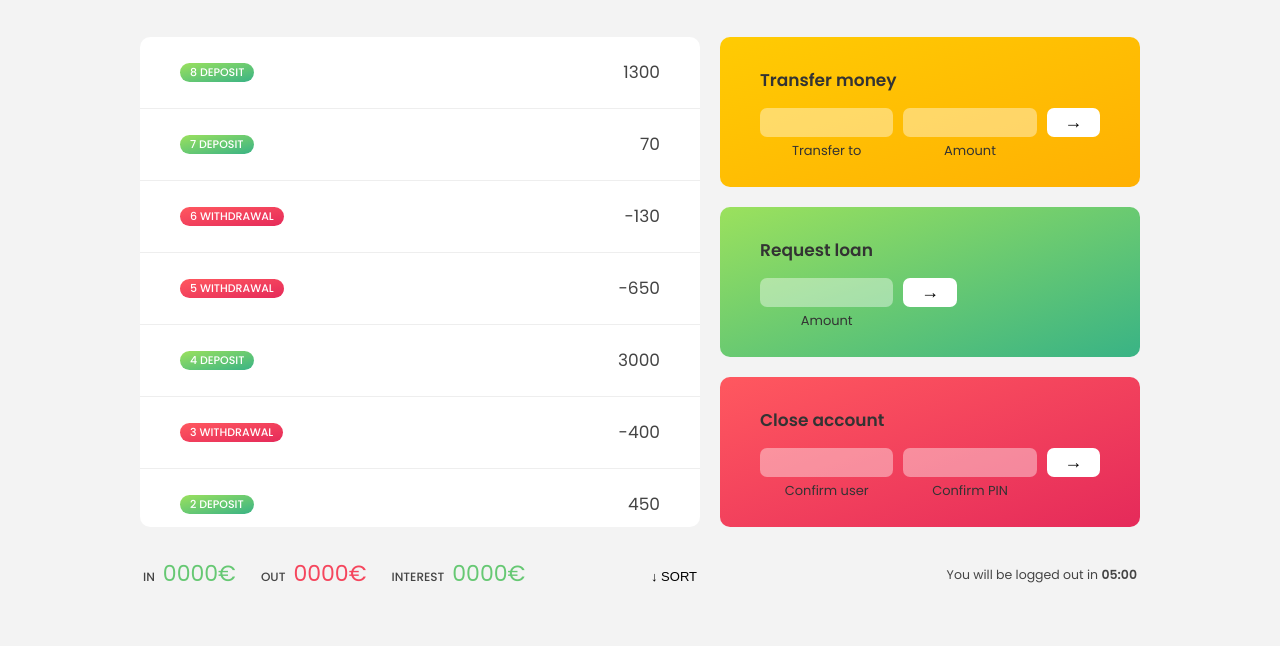
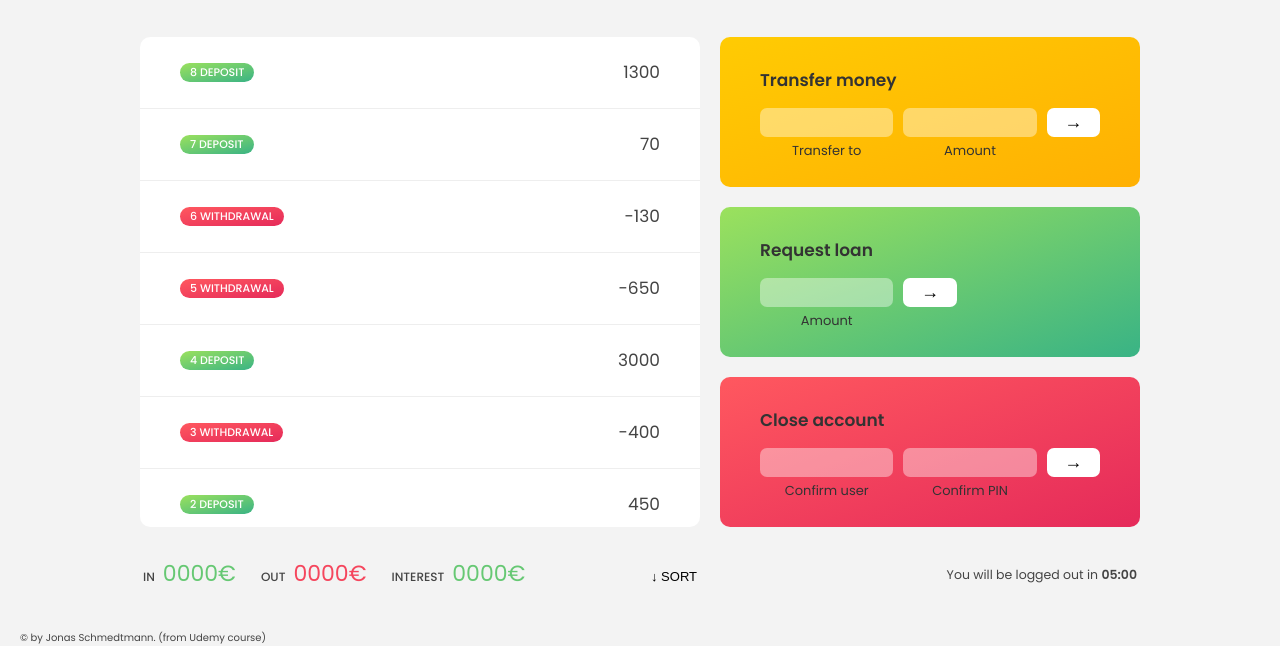
Before and after one commit to monika-lenartowicz/bankistApp, a plain HTML site: page index.html in a window 1280 px wide. Shown: the part 184-830 px from the top of the page. Before the commit the page ends 800 px from the top, so only its background shows below. Drawn offline with Linux system fonts and the light colour scheme.

Commit message:
added footer to html

```diff
--- a/index.html
+++ b/index.html
@@ -106,9 +106,9 @@
       </p>
     </main>
 
-    <!-- <footer>
-      &copy; by Jonas Schmedtmann. Don't claim as your own :)
-    </footer> -->
+    <footer>
+      &copy; by Jonas Schmedtmann. (from Udemy course)
+    </footer>
 
   </body>
 
```
